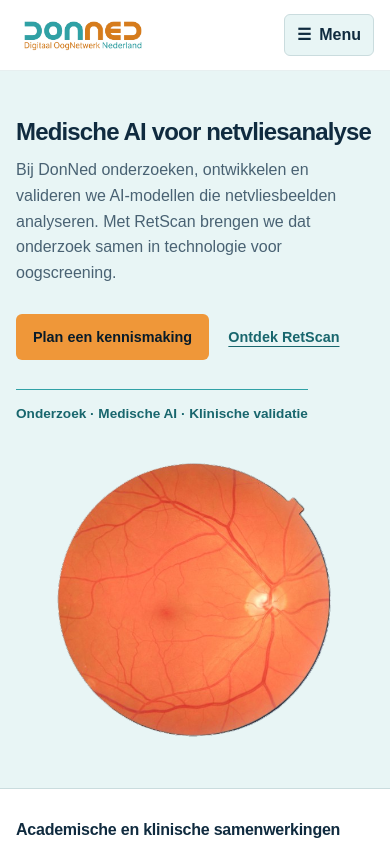
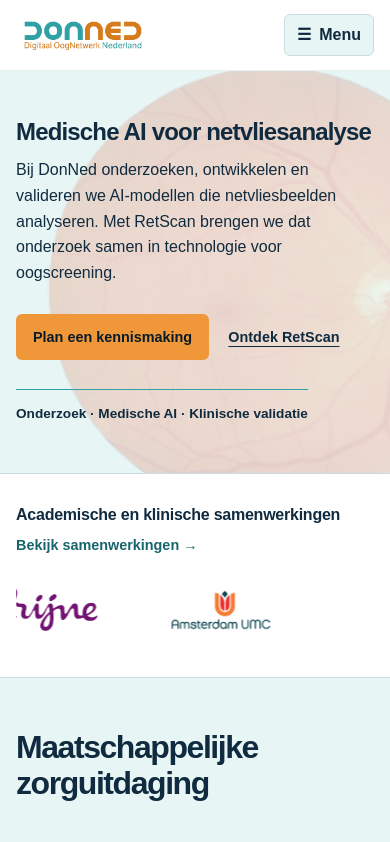
Before and after one commit to olafheijl/DonNed, a React (Vite) app: page / in a window 390 px wide. Shown: the top 842 px of the page. Built offline with nearby package versions, Linux system fonts and the light colour scheme.

Commit message:
Give the homepage fundus image a responsive crop

```diff
--- a/src/styles/homepage-hero.css
+++ b/src/styles/homepage-hero.css
@@ -1,4 +1,7 @@
 .home-hero {
+  position: relative;
+  isolation: isolate;
+  overflow: clip;
   background: var(--mist);
   border-bottom: 1px solid var(--rule);
 }
@@ -44,20 +47,44 @@
   font-weight: 650;
 }
 
+.home-hero-layout:has(.home-hero-photo) {
+  grid-template-columns: minmax(0, 58%);
+  min-block-size: clamp(26rem, 35vw, 37rem);
+}
+
+.home-hero-copy {
+  position: relative;
+  z-index: 1;
+}
+
 .home-hero-photo {
-  display: block;
-  width: min(100%, 28rem);
+  position: absolute;
+  inset-block-start: 50%;
+  inset-inline-start: 70%;
+  width: clamp(36rem, 56vw, 84rem);
   height: auto;
-  justify-self: end;
+  transform: translateY(-50%);
+  pointer-events: none;
 }
 
 @media (max-width: 47.5rem) {
-  .home-hero-layout {
+  .home-hero-layout,
+  .home-hero-layout:has(.home-hero-photo) {
     grid-template-columns: minmax(0, 1fr);
+    min-block-size: auto;
+  }
+
+  .home-hero-copy > p,
+  .home-hero .home-hero-topic,
+  .home-hero .text-link {
+    color: var(--ink);
   }
 
   .home-hero-photo {
-    width: min(80%, 23rem);
-    justify-self: center;
+    inset-block-start: 54%;
+    inset-inline-start: auto;
+    inset-inline-end: -30%;
+    width: max(120%, 29rem);
+    opacity: 0.22;
   }
 }
```
